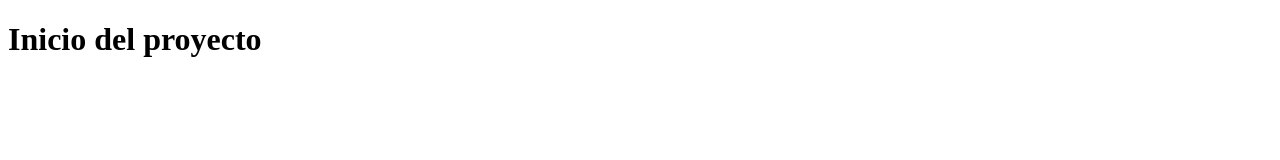
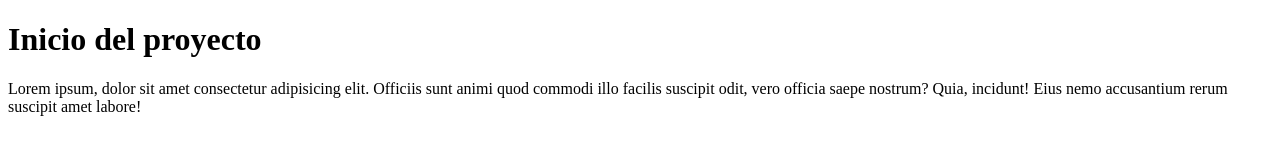
Before and after one commit to claudioaltamiranda/segundaPrueba, a plain HTML site: page index.html in a window 1280 px wide. Drawn offline with Linux system fonts and the light colour scheme.

Commit message:
Una nueva modificación

```diff
--- a/index.html
+++ b/index.html
@@ -8,5 +8,10 @@
   </head>
   <body>
     <h1>Inicio del proyecto</h1>
+    <p>
+      Lorem ipsum, dolor sit amet consectetur adipisicing elit. Officiis sunt
+      animi quod commodi illo facilis suscipit odit, vero officia saepe nostrum?
+      Quia, incidunt! Eius nemo accusantium rerum suscipit amet labore!
+    </p>
   </body>
 </html>
```
